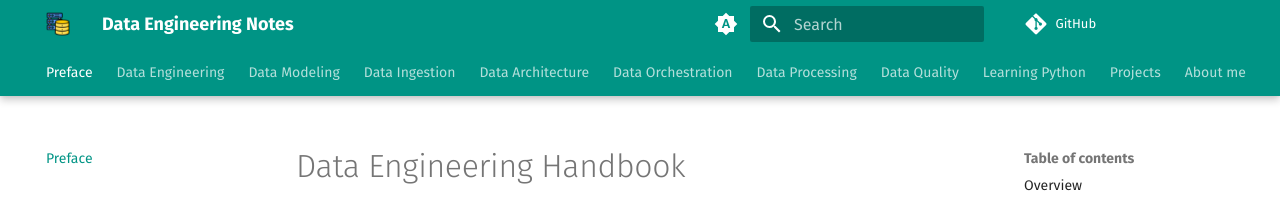
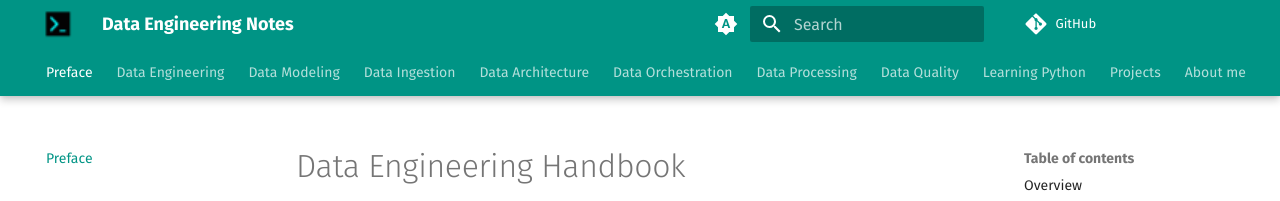
Before and after one commit to karlchris/data-engineering, an MkDocs documentation site: the page built from docs/index.md, in a window 1280 px wide. Shown: the top 201 px of the page. Built offline with MkDocs 1.6.1 and Material for MkDocs 9.7.7, drawn with Linux system fonts in a browser that asks for light colours; emoji names are drawn with the system emoji font; comment, search, counter and statistics services are not loaded.

Commit message:
change icon

```diff
--- a/mkdocs.yml
+++ b/mkdocs.yml
@@ -8,8 +8,8 @@ repo_url: https://github.com/karlchris/data-engineering
 theme:
   name: material
 
-  favicon: assets/img/database-storage.ico
-  logo: assets/img/database-storage.ico
+  favicon: assets/img/code.ico
+  logo: assets/img/code.ico
 
   icon:
     annotation: material/plus-circle
```
Also changed, not shown: docs/assets/img/code.ico (added), docs/assets/img/database-storage.ico (deleted).
